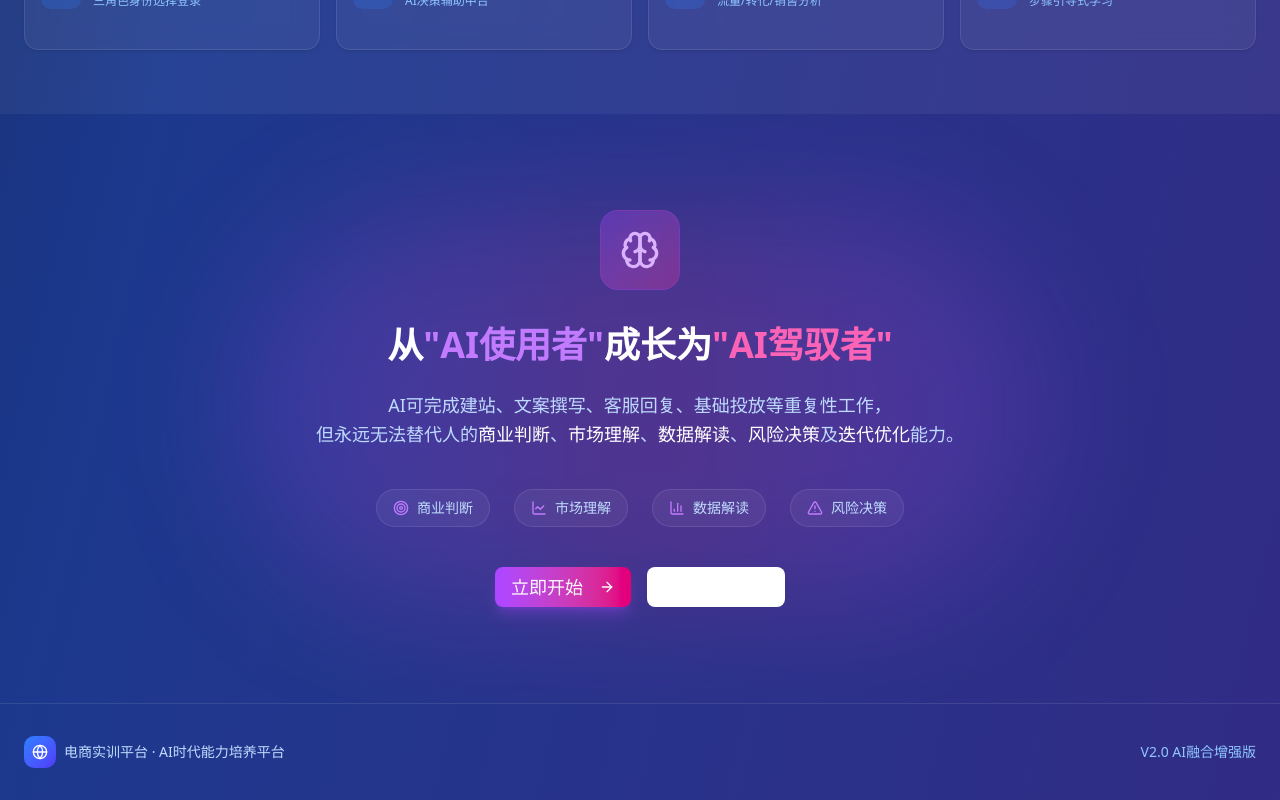
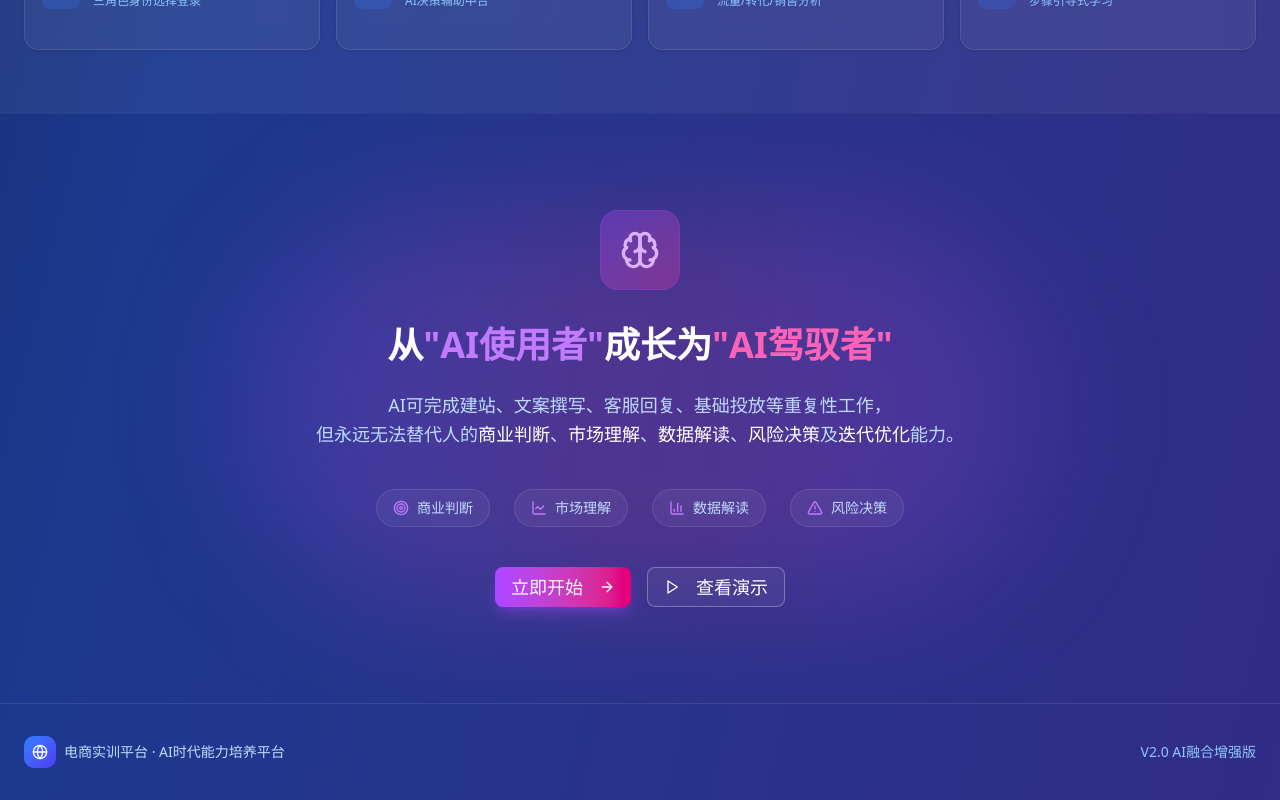
Before and after one commit to ZBCs-StudioCr-CN/ecommerce-training-platform, a Next.js app: page / in a window 1280 px wide. Shown: the part 4676-5476 px from the top of the page. Built offline with nearby package versions, Linux system fonts and the light colour scheme.

Commit message:
fix: 修复首页"查看演示"按钮在深色背景上显示不正常的问题
- 添加 bg-white/5 背景色让按钮在深色背景上可见
- 增强 border-white/30 边框透明度
- 添加 hover:bg-white/10 hover:border-white/50 增强hover效果
- 添加 Play 图标增强视觉效果

```diff
--- a/src/app/page.tsx
+++ b/src/app/page.tsx
@@ -595,10 +595,11 @@ export default function Home() {
               <Button
                 size="lg"
                 variant="outline"
-                className="border-white/20 text-white hover:bg-white/5 text-lg px-8"
+                className="border-white/30 text-white bg-white/5 hover:bg-white/10 hover:border-white/50 text-lg px-8"
                 asChild
               >
                 <Link href="/student/dashboard">
+                  <Play className="h-5 w-5 mr-2" />
                   查看演示
                 </Link>
               </Button>
```
